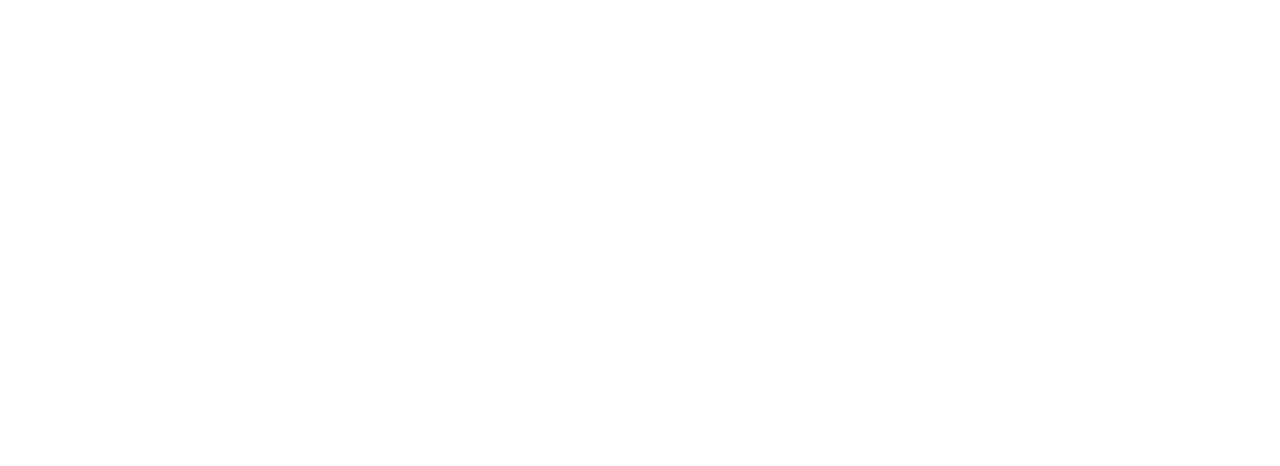
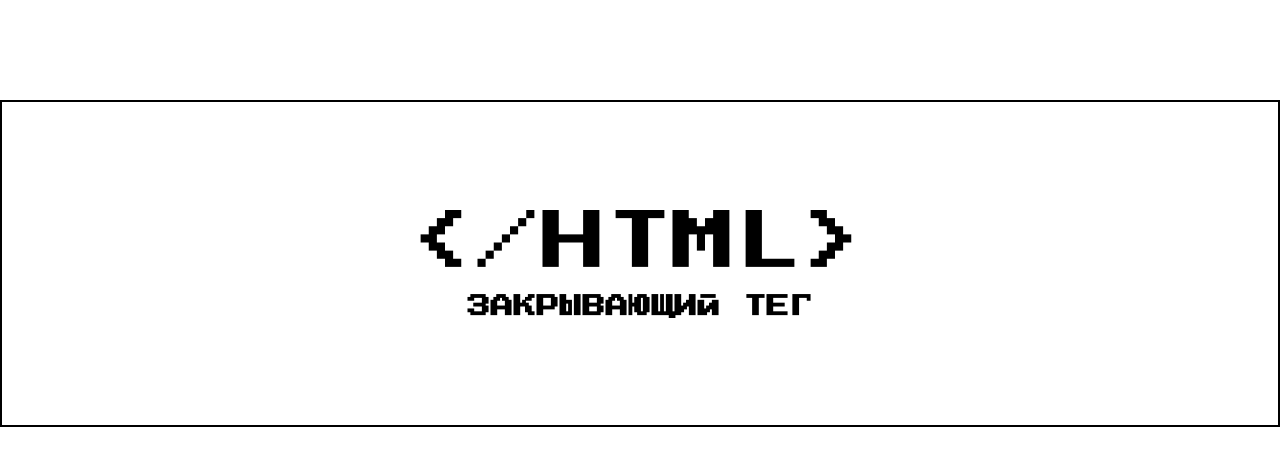
Before and after one commit to Belgradski/zakrivayuschiy-teg-f, a plain HTML site: page index.html in a window 1280 px wide. Drawn offline with Linux system fonts and the light colour scheme.

Commit message:
Сделана шапка в мобильной версии

```diff
--- a/index.html
+++ b/index.html
@@ -14,7 +14,12 @@
     <link rel="stylesheet" href="./styles/animations.css" />
   </head>
   <body class="page">
-    <header class="header"></header>
+    <header class="header">
+      <div class="header_logo">
+        <p class="header_title">&lt;/Html&gt;</p>
+        <h1 class="header_caption">закрывающий тег</h1>
+      </div>
+    </header>
     <main></main>
     <script src="./scripts/like.js"></script>
   </body>
--- a/styles/style.css
+++ b/styles/style.css
@@ -13,4 +13,36 @@
 .page {
   min-inline-size: 320px;
   min-block-size: 100dvb;
+  font-family: var(--main-font-family), sans-serif;
+
 }
+
+.header {
+  margin-block: 100px;
+  border: 2px solid #000;
+  display: flex;
+  inline-size: 100%;
+  min-block-size: 327px;
+  justify-content: center;
+}
+
+.header_logo {
+  font-family: var(--accent-font-family), sans-serif;
+  text-transform: uppercase;
+  display: flex;
+  justify-content: center;
+  align-items: center;
+  flex-direction: column;
+  gap: 20px;
+}
+
+.header_title {
+  font-family: inherit;
+  font-size: clamp(3.063rem, 1.909rem + 4.923vw, 4.063rem);
+  text-transform: inherit;
+}
+
+.header_caption {
+  font-family: inherit;
+  font-size: clamp(0.875rem, 0.226rem + 2.769vw, 1.438rem);
+}
--- a/styles/variables.css
+++ b/styles/variables.css
@@ -1 +1,7 @@
 /* В этом файле будут храниться все значения переменных в исходном состоянии, а так же их изменения в зависимости от ширины устройства */
+:root {
+    --main-font-family: 'Inter', sans-serif;
+    --accent-font-family: 'PressStart2P', sans-serif;
+    --main-font-weight: 400;
+
+}
```
